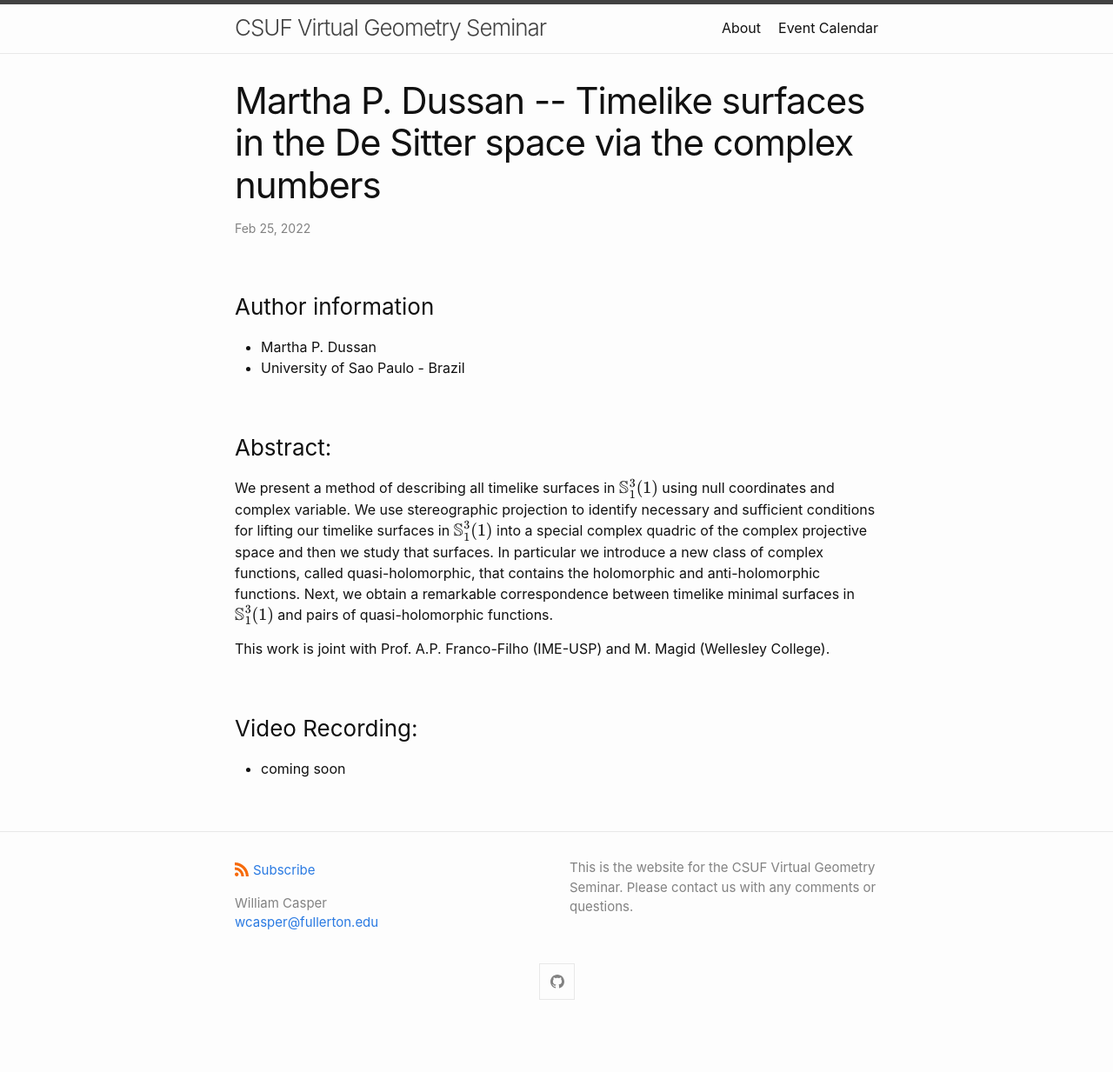
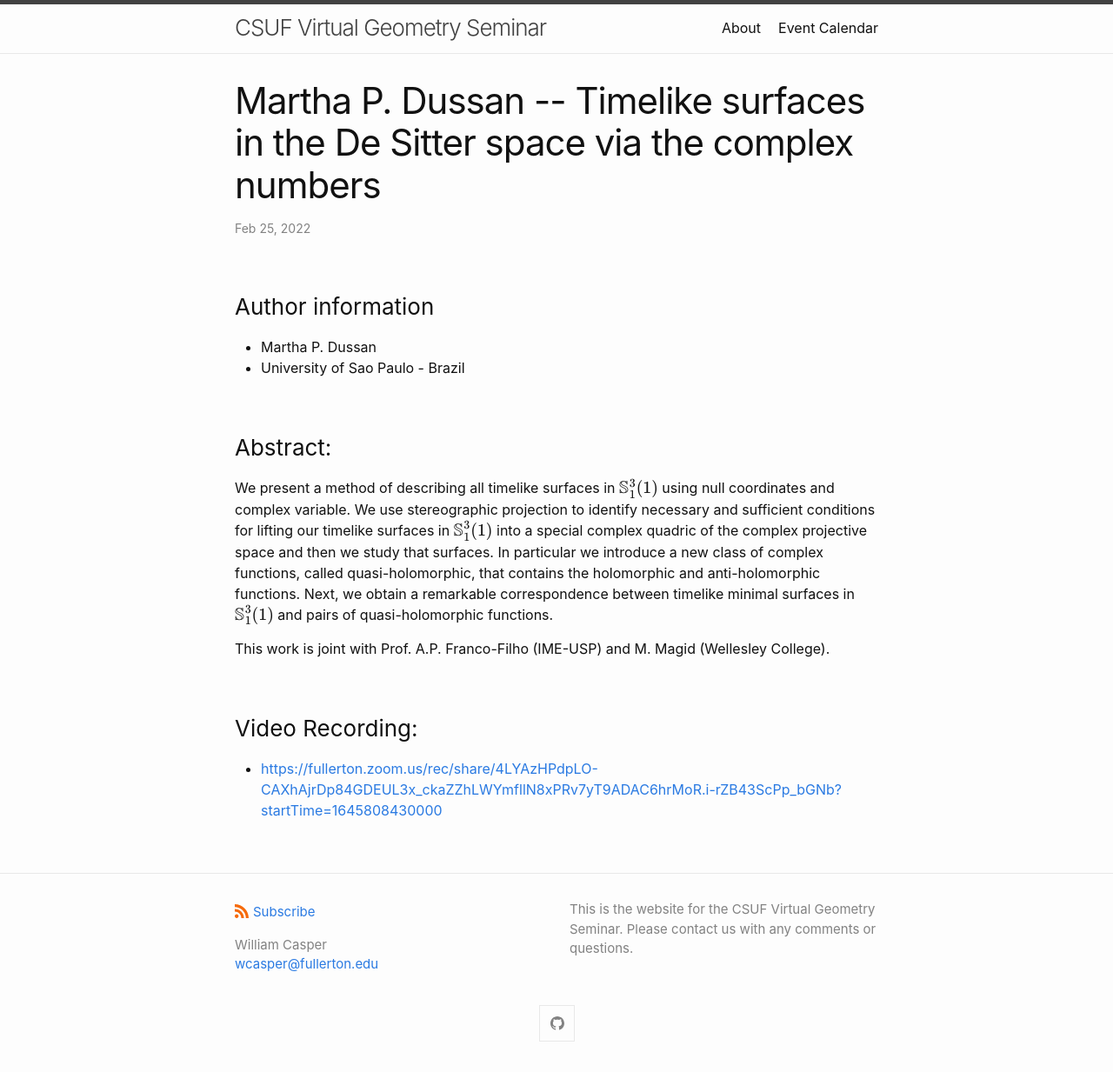
Before and after one commit to wcasper/geometry-seminar, a Jekyll site: the page built from _posts/2022-02-25-Talk-02.md, in a window 1280 px wide. Shown: the whole page at 87% size. Built offline with Jekyll 4.4.1, drawn with Linux system fonts in a browser that asks for light colours; before the commit the page ends 1185 px from its top, so only the background shows below that.

Commit message:
added recording

```diff
--- a/_posts/2022-02-25-Talk-02.md
+++ b/_posts/2022-02-25-Talk-02.md
@@ -16,4 +16,4 @@ This work is joint with Prof. A.P. Franco-Filho (IME-USP) and M. Magid (Wellesle
 
 ### Video Recording:
 
-* coming soon
+* [https://fullerton.zoom.us/rec/share/4LYAzHPdpLO-CAXhAjrDp84GDEUL3x_ckaZZhLWYmfllN8xPRv7yT9ADAC6hrMoR.i-rZB43ScPp_bGNb?startTime=1645808430000](https://fullerton.zoom.us/rec/share/4LYAzHPdpLO-CAXhAjrDp84GDEUL3x_ckaZZhLWYmfllN8xPRv7yT9ADAC6hrMoR.i-rZB43ScPp_bGNb?startTime=1645808430000)
```
